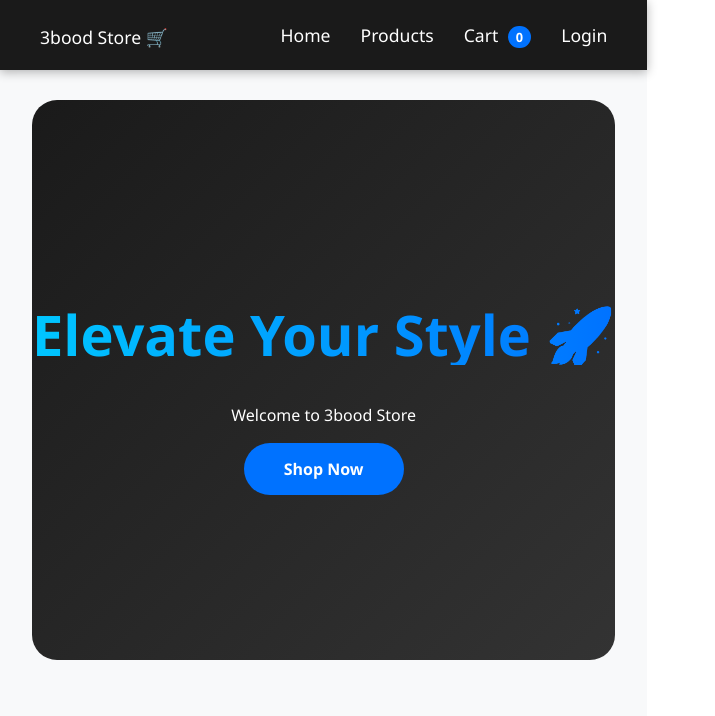
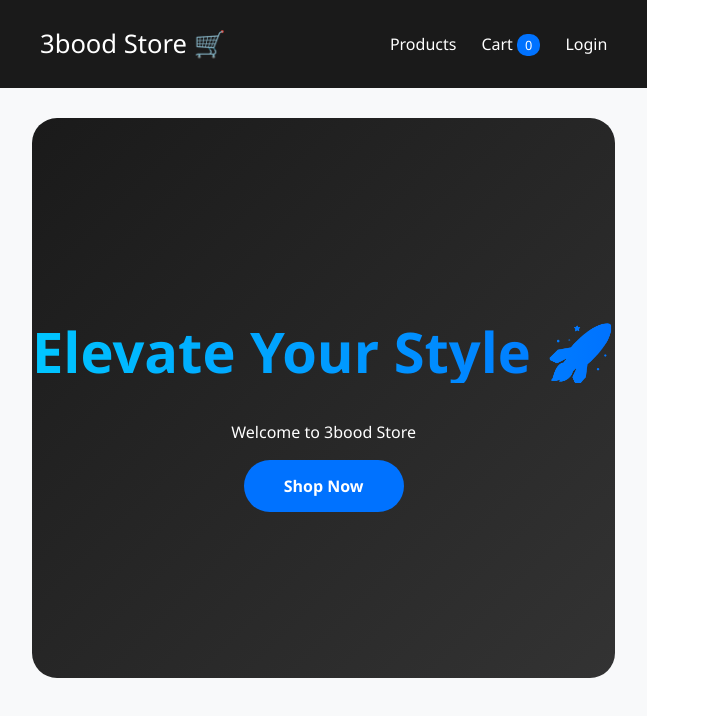
Before and after one commit to Abdelrahman1362004/e-business-project, a React app in the folder frontend/: page / in a window 1280 px wide. Shown: the top 716 px of the page, without its empty margins (0-715 px from the left). Built offline with nearby package versions, Linux system fonts and the light colour scheme; the HTML template or start-up script is replaced by a standard one.

Commit message:
feat: update Navbar component to include user authentication and logout functionality

```diff
--- a/frontend/src/components/Navbar.jsx
+++ b/frontend/src/components/Navbar.jsx
@@ -1,62 +1,40 @@
 import React from 'react';
 import { Link } from 'react-router-dom';
 
-const Navbar = ({ cartCount }) => {
+const Navbar = ({ cartCount, user, onLogout }) => {
   return (
     <nav style={styles.navbar}>
       <div style={styles.logo}>
         <Link to="/" style={styles.link}>3bood Store 🛒</Link>
       </div>
       <ul style={styles.navLinks}>
-        <li><Link to="/" style={styles.link}>Home</Link></li>
         <li><Link to="/products" style={styles.link}>Products</Link></li>
         <li>
           <Link to="/cart" style={styles.link}>
             Cart <span style={styles.badge}>{cartCount}</span>
           </Link>
         </li>
-        <li><Link to="/login" style={styles.link}>Login</Link></li>
+        {user ? (
+          <>
+            <li style={styles.userName}>{user.split('@')[0]}</li>
+            <li><button onClick={onLogout} style={styles.logoutBtn}>Logout</button></li>
+          </>
+        ) : (
+          <li><Link to="/login" style={styles.link}>Login</Link></li>
+        )}
       </ul>
     </nav>
   );
 };
 
 const styles = {
-  navbar: {
-    display: 'flex',
-    justifyContent: 'space-between',
-    alignItems: 'center',
-    padding: '1rem 2.5rem',
-    backgroundColor: '#1a1a1a',
-    color: '#fff',
-    boxShadow: '0 2px 10px rgba(0,0,0,0.3)',
-  },
-  logo: {
-    fontSize: '1.6rem',
-    fontWeight: 'bold',
-  },
-  navLinks: {
-    display: 'flex',
-    listStyle: 'none',
-    gap: '30px',
-    margin: 0,
-    padding: 0,
-  },
-  link: {
-    color: '#fff',
-    textDecoration: 'none',
-    fontSize: '1.1rem',
-    transition: '0.3s',
-  },
-  badge: {
-    backgroundColor: '#0072ff',
-    color: 'white',
-    padding: '2px 8px',
-    borderRadius: '12px',
-    fontSize: '0.8rem',
-    marginLeft: '5px',
-    fontWeight: 'bold',
-  }
+  navbar: { display: 'flex', justifyContent: 'space-between', alignItems: 'center', padding: '1rem 2.5rem', backgroundColor: '#1a1a1a', color: '#fff' },
+  logo: { fontSize: '1.6rem', fontWeight: 'bold' },
+  navLinks: { display: 'flex', listStyle: 'none', gap: '25px', alignItems: 'center' },
+  link: { color: '#fff', textDecoration: 'none', fontWeight: '500' },
+  badge: { backgroundColor: '#0072ff', padding: '2px 8px', borderRadius: '10px', fontSize: '0.8rem' },
+  userName: { color: '#00c6ff', fontWeight: 'bold', textTransform: 'capitalize' },
+  logoutBtn: { backgroundColor: '#ff4d4d', color: 'white', border: 'none', padding: '5px 12px', borderRadius: '5px', cursor: 'pointer' }
 };
 
 export default Navbar;
```
